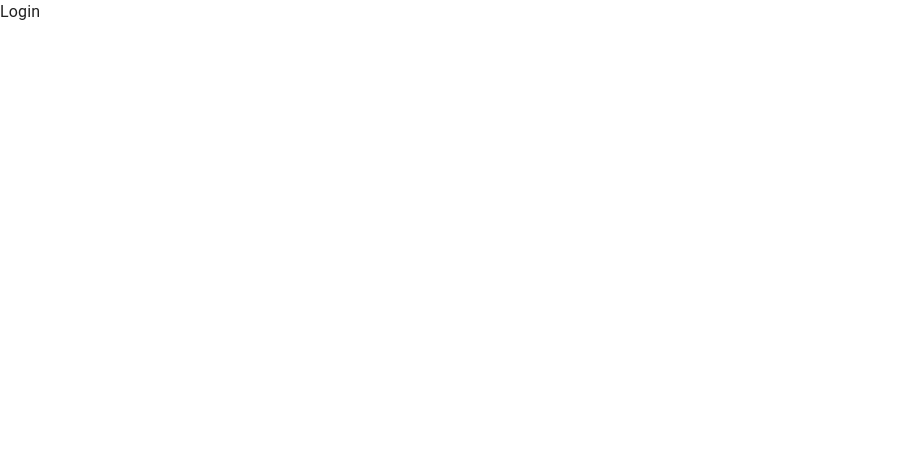
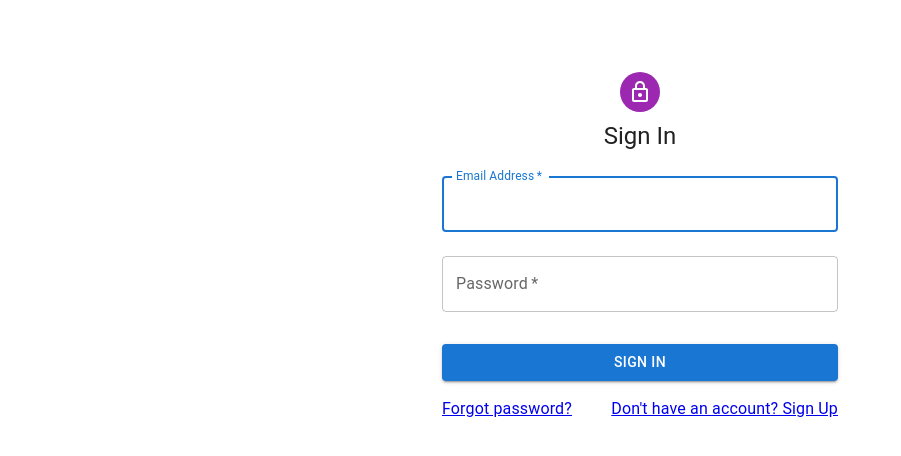
Before and after one commit to kabtamu-degifie/express-react-permission-implementation, a React (Create React App) app in the folder frontend/: page /login in a window 1280 px wide. Shown: the top 456 px of the page, without its empty margins (0-901 px from the left). Built offline with nearby package versions, Linux system fonts and the light colour scheme.

Commit message:
added login

```diff
--- a/frontend/src/pages/login/index.js
+++ b/frontend/src/pages/login/index.js
@@ -1,7 +1,109 @@
-import React from "react";
+import React, { useEffect } from "react";
+import Avatar from "@mui/material/Avatar";
+import Button from "@mui/material/Button";
+import TextField from "@mui/material/TextField";
+import Grid from "@mui/material/Grid";
+import Box from "@mui/material/Box";
+import LockOutlinedIcon from "@mui/icons-material/LockOutlined";
+import Typography from "@mui/material/Typography";
+import Container from "@mui/material/Container";
+import { useDispatch, useSelector } from "react-redux";
+import { Link, useNavigate, useLocation } from "react-router-dom";
 
-function Login() {
-  return <div>Login</div>;
+import { login, reset } from "../../services/auth/slice";
+
+export default function SignIn() {
+  const dispatch = useDispatch();
+  const navigate = useNavigate();
+  const location = useLocation();
+
+  const { token, isLoading, isSuccess, isError, message } = useSelector(
+    (state) => state.auth
+  );
+
+  useEffect(() => {
+    if (isSuccess && token) {
+      dispatch(reset());
+      navigate(location.state ? location.state : "/");
+    }
+  }, [token, location, isSuccess, navigate, dispatch]);
+
+  const handleSubmit = (event) => {
+    event.preventDefault();
+    const data = new FormData(event.currentTarget);
+    dispatch(
+      login({ email: data.get("email"), password: data.get("password") })
+    );
+  };
+
+  return (
+    <Container component="main" maxWidth="xs">
+      <Box
+        sx={{
+          marginTop: 8,
+          display: "flex",
+          flexDirection: "column",
+          alignItems: "center",
+        }}
+      >
+        <Avatar sx={{ m: 1, bgcolor: "secondary.main" }}>
+          <LockOutlinedIcon />
+        </Avatar>
+        <Typography component="h1" variant="h5">
+          Sign In
+        </Typography>
+
+        {isError ? (
+          <Typography component="p" sx={{ color: "error.main", mt: 1 }}>
+            {message}
+          </Typography>
+        ) : null}
+
+        <Box component="form" onSubmit={handleSubmit} noValidate sx={{ mt: 1 }}>
+          <TextField
+            margin="normal"
+            required
+            fullWidth
+            id="email"
+            label="Email Address"
+            name="email"
+            autoComplete="email"
+            autoFocus
+          />
+          <TextField
+            margin="normal"
+            required
+            fullWidth
+            name="password"
+            label="Password"
+            type="password"
+            id="password"
+            autoComplete="current-password"
+          />
+
+          <Button
+            disabled={isLoading}
+            type="submit"
+            fullWidth
+            variant="contained"
+            sx={{ mt: 3, mb: 2 }}
+          >
+            Sign In
+          </Button>
+          <Grid container>
+            <Grid item xs>
+              <Link to="/forgot-password" variant="body2">
+                Forgot password?
+              </Link>
+            </Grid>
+            <Grid item>
+              <Link to="/register" variant="body2">
+                {"Don't have an account? Sign Up"}
+              </Link>
+            </Grid>
+          </Grid>
+        </Box>
+      </Box>
+    </Container>
+  );
 }
-
-export default Login;
```
